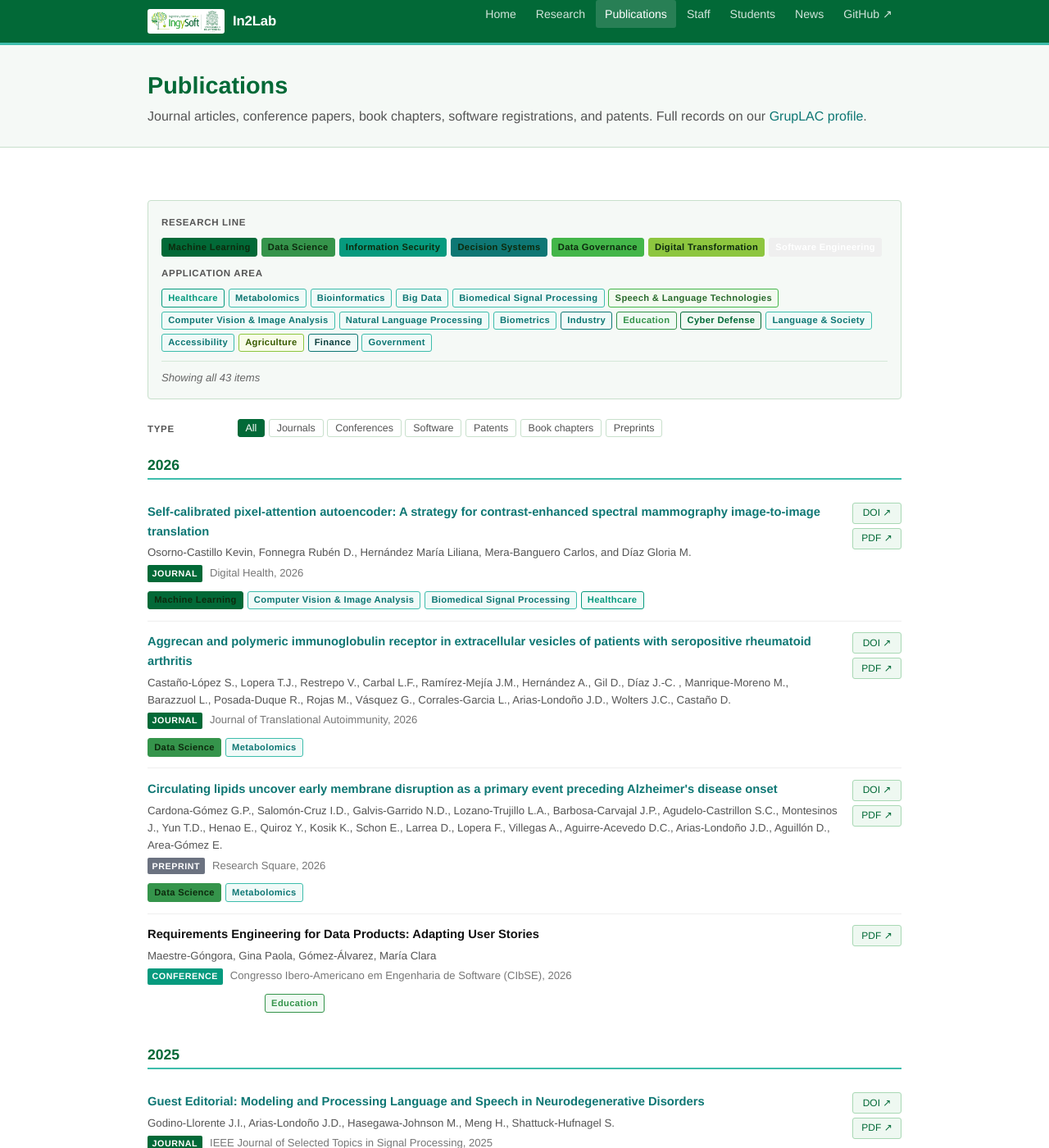
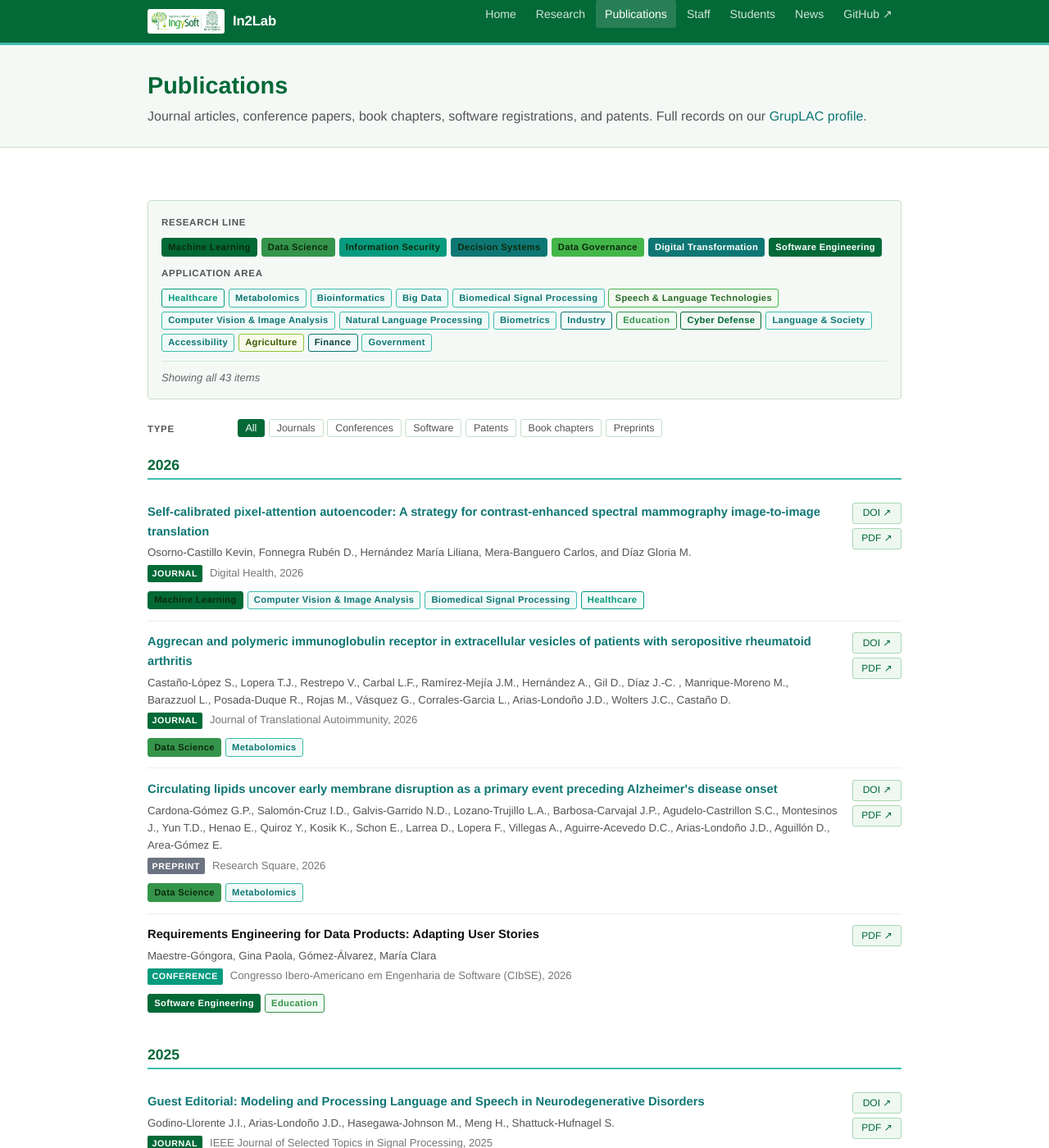
Before and after one commit to IN2LABUDEA/IN2LABUDEA.github.io, a Jekyll site: the page built from publications.html, in a window 1280 px wide and 1400 px high. Shown: the whole window at 82% size. Built offline with Jekyll 4.4.1, drawn with Linux system fonts in a browser that asks for light colours; some of the changed text lies outside the part shown.

Commit message:
fix color problems

```diff
--- a/_data/publications.yml
+++ b/_data/publications.yml
@@ -415,7 +415,7 @@
   venue: "VIII Ibero-American Congress of Smart Cities ICSC-CITIES 2025"
   year: 2025
   type: conference
-  tags: [governance, DT, Government]
+  tags: [governance, digtrans, Government]
   doi: "10.5281/zenodo.18341300"
   pdf: null
   code: null
--- a/assets/css/main.css
+++ b/assets/css/main.css
@@ -460,7 +460,8 @@ button.tag.tag-active {
 .tag-ml       { background: #026937; border-color: #026937; color: #0d2b0e;}
 .tag-data     { background: #35944b; border-color: #35944b; color: #0d2b0e;}
 .tag-governance   { background: #43b649; border-color: #43b649; color: #0d2b0e;}
-.tag-digtrans { background: #8dc63f; border-color: #8dc63f; color: #0d2b0e;}
+.tag-digtrans { background: #0e7774; border-color: #0e7774; color: #fff;}
+.tag-SoftEng  { background: #026937; border-color: #026937; color: #fff;}
 .tag-security { background: #069a7e; border-color: #069a7e; color: #0d2b0e;}
 .tag-decision { background: #0e7774; border-color: #0e7774; color: #0d2b0e;}
 
```
